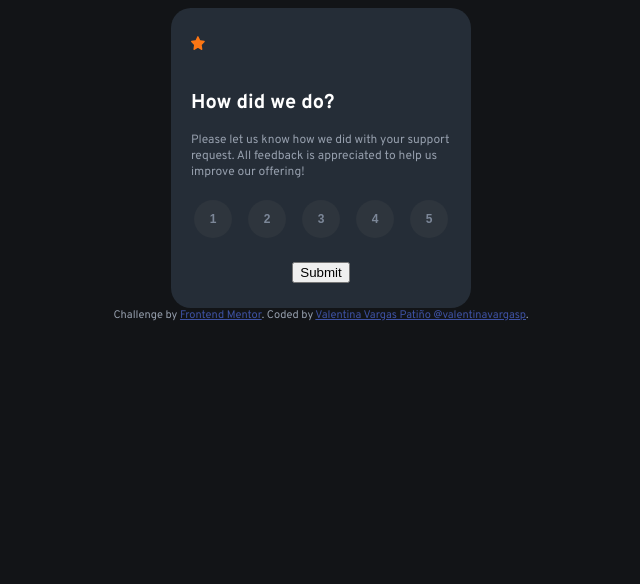
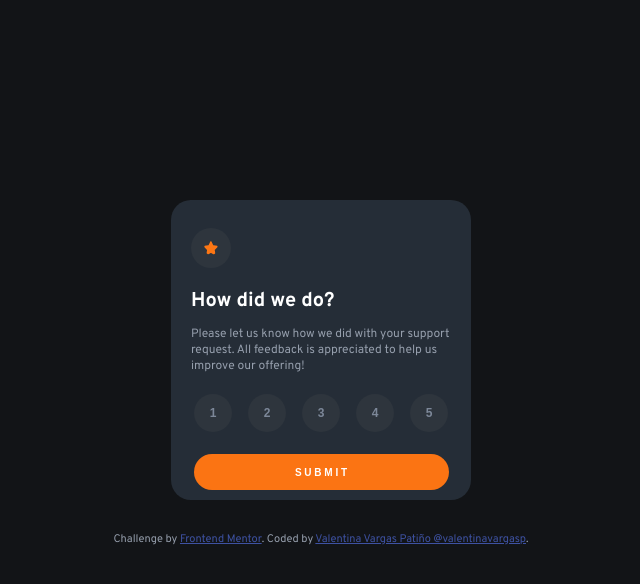
Before and after one commit to valentinavp15/challenge2-interactive-rating-component, a plain HTML site: page index.html in a window 1280 px wide. Shown: the whole page, without its empty margins (319-959 px from the left). Drawn offline with Linux system fonts and the light colour scheme; a script that the page names is missing.

Commit message:
Se organizan todos los estilos de la primera pantalla

```diff
--- a/index.html
+++ b/index.html
@@ -21,7 +21,9 @@
 <body>
 
 <main class="main-container">
-  <img src="./images/icon-star.svg" alt="">
+  <div class="icon-container">
+    <img src="./images/icon-star.svg" alt="">
+  </div>
   <p class="question">How did we do?</p>
   <p class="comment"> Please let us know how we did with your support request. All feedback is appreciated
     to help us improve our offering!</p>
@@ -32,7 +34,7 @@
     <button class="rate-button">4</button>
     <button class="rate-button">5</button>
   </div>
-  <button class="submit">Submit</button>
+  <button class="submit">S U B M I T</button>
 </main>
 
   <!-- Rating state end -->
--- a/main.js
+++ /dev/null
@@ -1,7 +0,0 @@
-const btn = document.querySelector('.rate-button');
-
-btn.addEventListener('click', cambiarColor);
-
-function cambiarColor(){
-    btn.style.color = "white";
-}
--- a/styles.css
+++ b/styles.css
@@ -28,26 +28,38 @@ body {
     height: 300px;
     width: 300px;
     border-radius: 20px;
-    margin: auto;
+    margin: 200px auto 32px auto;
 }
 
-.main-container img{
+.icon-container{
+    margin: 28px auto 0 20px;
+    background-color: var(--dark-blue-transparency);
+    height: 40px;
+    width: 40px;
+    display: flex;
+    align-items: center;
+    justify-content: space-around;
+    border-radius: 50%;
+}
+
+.icon-container img{
     width: 14px;
     height: 14px;
-    margin: 28px auto 0 20px;
+    border-radius: 50%;
+    background-size: 50%;
 }
 
 /* TEXTOS */
 .question{
     font-size: var(--title);
-    margin: 40px auto 8px 20px;
+    margin: 20px auto 8px 20px;
     font-weight: bold;
     color: var(--white);
 }
 
 .comment{
     font-size: var(--md);
-    margin: 8px 8px 20px 20px;
+    margin: 4px 8px 20px 20px;
     color: var(--light-grey);
 }
 
@@ -56,7 +68,7 @@ body {
     display: grid;
     grid-template-columns: 54px 54px 54px 54px 54px;
     justify-items: center;
-    margin: 0 0 24px 0;
+    margin: 0 0 22px 0;
 }
 .rate-button{
     font-size: var(--md);
@@ -75,9 +87,29 @@ body {
     color: var(--white);
 }
 
-.rate-button:visited{
+.rate-button:focus{
+    /* Focus se usa para que al darle click al boton se quede con el otro estilo */
     background-color: var(--light-grey);
     color: var(--white);
+}
+
+.submit{
+    background-color: var(--orange);
+    border-radius: 20px;
+    height: 36px;
+    width: 85%;
+    border: none;
+    margin: 0 auto;
+    color: var(--white);
+    font-size: 10px ;
+    font-weight: bold;
+    text-align: center;
+    cursor: pointer;
+}
+
+.submit:hover{
+    background-color: var(--white);
+    color: var(--orange);
 }
 
 /* LINKS */
```
